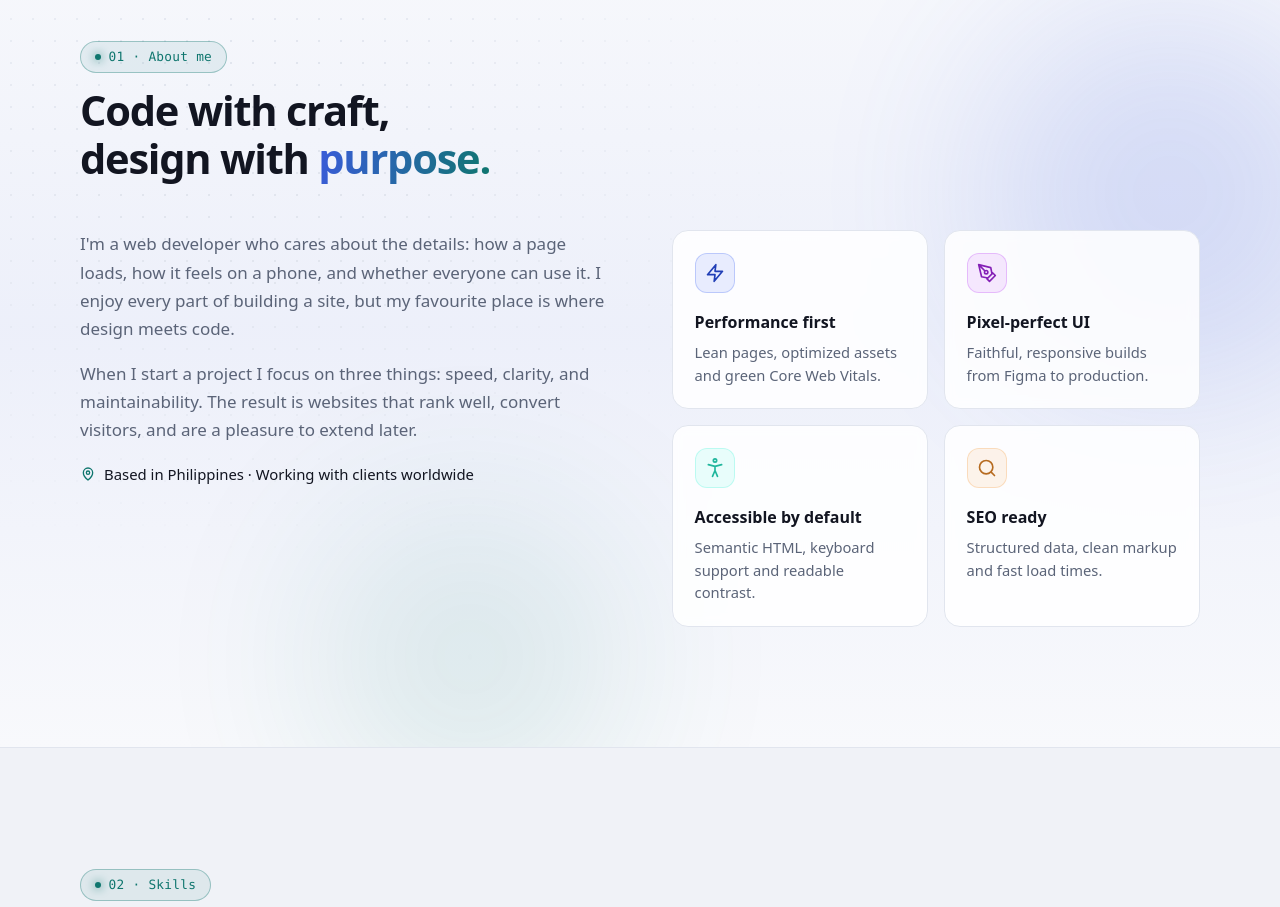
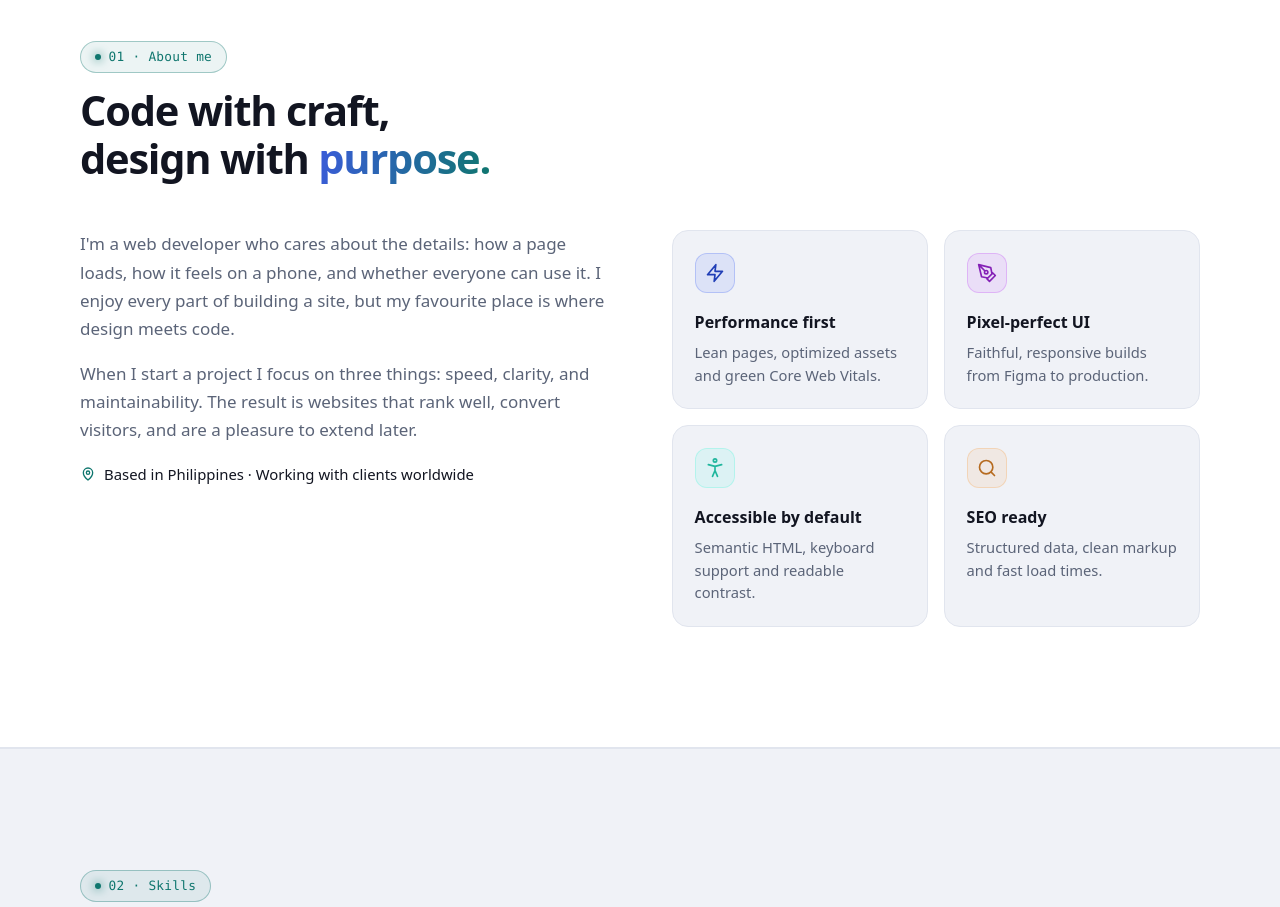
Before and after one commit to ruffy909/ruffy909.github.io, an Astro site: page / in a window 1280 px wide. Shown: the part 1117-2024 px from the top of the page. Built offline with nearby package versions, Linux system fonts and the light colour scheme; Astro itself is replaced by a stand-in of ours; a web font is replaced by a local one.

Commit message:
Make About section a plain lighter background
Co-Authored-By: Claude Opus 5.5 <noreply@anthropic.com>

```diff
--- a/src/components/About.astro
+++ b/src/components/About.astro
@@ -10,11 +10,6 @@ const highlights = [
 ---
 
 <section class="section about" id="about">
-  <div class="bg" aria-hidden="true">
-    <div class="dots"></div>
-    <div class="glow glow-1"></div>
-    <div class="glow glow-2"></div>
-  </div>
   <div class="container inner">
     <div class="section-head" data-reveal>
       <p class="eyebrow">01 · About me</p>
@@ -49,51 +44,11 @@ const highlights = [
 
 <style>
   .about {
-    position: relative;
-    isolation: isolate;
-    overflow: hidden;
-    border-top: 1px solid var(--border);
-    background: linear-gradient(180deg, var(--bg) 0%, color-mix(in srgb, var(--accent) 6%, var(--bg)) 50%, var(--bg) 100%);
-  }
-  .bg {
-    position: absolute;
-    inset: 0;
-    z-index: -1;
-    pointer-events: none;
-  }
-  .dots {
-    position: absolute;
-    inset: 0;
-    background-image: radial-gradient(var(--border) 1.2px, transparent 1.2px);
-    background-size: 22px 22px;
-    mask-image: radial-gradient(ellipse 60% 70% at 20% 30%, #000 20%, transparent 70%);
-    -webkit-mask-image: radial-gradient(ellipse 60% 70% at 20% 30%, #000 20%, transparent 70%);
-  }
-  .glow {
-    position: absolute;
-    border-radius: 50%;
-    filter: blur(90px);
-  }
-  .glow-1 {
-    width: 380px;
-    height: 380px;
-    top: 10%;
-    right: -80px;
-    background: var(--accent);
-    opacity: 0.16;
-  }
-  .glow-2 {
-    width: 300px;
-    height: 300px;
-    bottom: -60px;
-    left: 25%;
-    background: var(--accent-2);
-    opacity: 0.12;
+    background: var(--surface);
+    border-block: 1px solid var(--border);
   }
   .highlights li {
-    background: color-mix(in srgb, var(--surface) 85%, transparent);
-    backdrop-filter: blur(6px);
-    -webkit-backdrop-filter: blur(6px);
+    background: var(--bg-soft);
   }
   .icon {
     display: grid;
```
